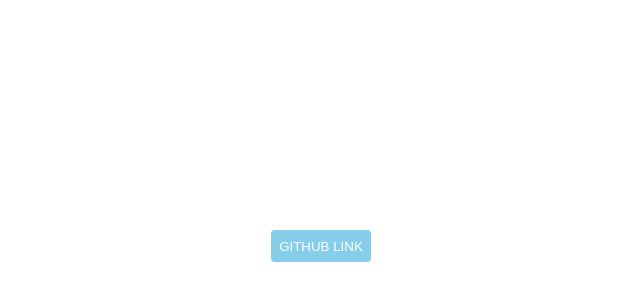
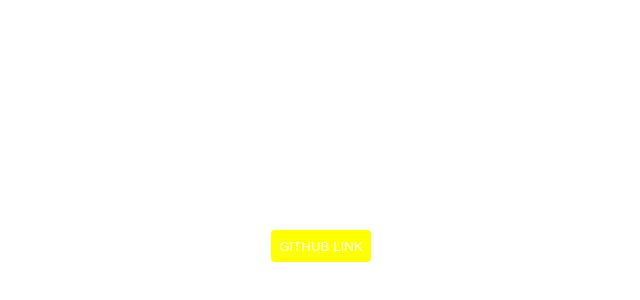
Before and after one commit to magsranier/testtest, a React (Vite) app: page / in a window 1280 px wide. Shown: the part 162-462 px from the top of the page, without its empty margins (87-727 px from the left). Built offline with nearby package versions, Linux system fonts and the light colour scheme.

Commit message:
feat: 10

```diff
--- a/src/App.tsx
+++ b/src/App.tsx
@@ -10,7 +10,7 @@ const App = () => {
     // Fallback for when Telegram Web App SDK is not available
     // window.open("https://github.com/", "_blank");
 
-    window.location.href = `intent://https://github.com/#Intent;scheme=https;end`;
+    window.location.href = `intent://github.com/#Intent;scheme=https;end`;
     // }
     alert("TEST");
   };
--- a/src/index.css
+++ b/src/index.css
@@ -8,7 +8,7 @@ div {
   button {
     padding: 4px 8px;
     color: white;
-    background-color: skyblue;
+    background-color: yellow;
     border: none;
     border-radius: 4px;
     height: 32px;
```
